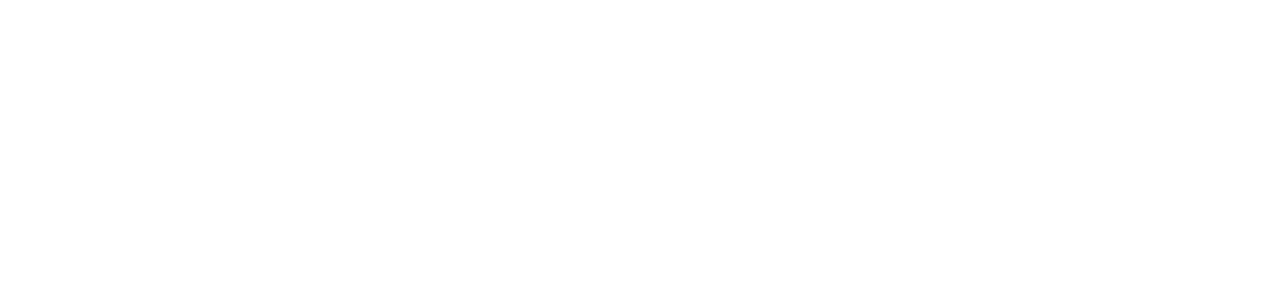
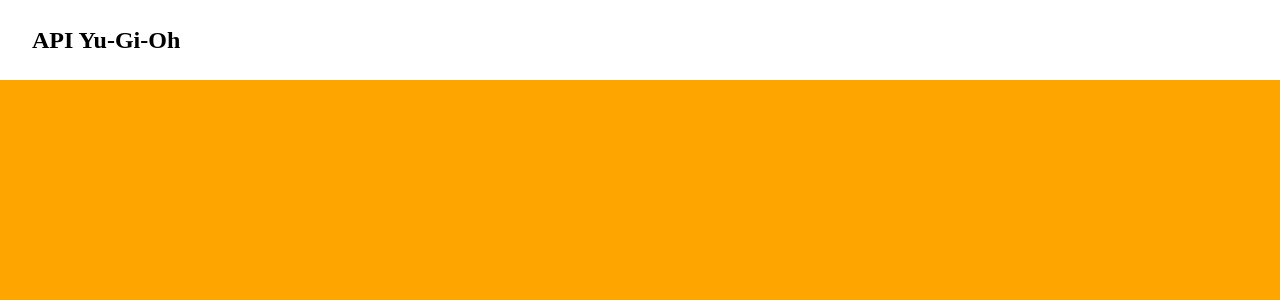
Before and after one commit to DanieleCascio-dev/vite-yu-gi-oh, a Vue app: page / in a window 1280 px wide. Shown: the top 300 px of the page. Built offline with nearby package versions, Linux system fonts and the light colour scheme.

Commit message:
add: AppHeader

```diff
--- a/src/App.vue
+++ b/src/App.vue
@@ -1,5 +1,14 @@
-<script></script>
+<script>
+import AppHeader from "./components/AppHeader.vue";
+export default {
+  components: { AppHeader },
+};
+</script>
 
-<template></template>
+<template>
+  <AppHeader />
+</template>
 
-<style scoped></style>
+<style lang="scss">
+@use "./style/general.scss";
+</style>
--- /dev/null
+++ b/src/components/AppHeader.vue
@@ -0,0 +1,27 @@
+<script></script>
+
+<template>
+  <header>
+    <div class="header-top">
+      <div class="logo">
+        <img src="" alt="" />
+      </div>
+      <h2>API Yu-Gi-Oh</h2>
+    </div>
+  </header>
+</template>
+
+<style scoped lang="scss">
+header {
+  height: 80px;
+  background-color: white;
+
+  .header-top {
+    height: 100%;
+    display: flex;
+    justify-content: flex-start;
+    align-items: center;
+    padding: 0 2rem;
+  }
+}
+</style>
--- a/src/style/general.scss
+++ b/src/style/general.scss
@@ -0,0 +1,9 @@
+* {
+  margin: 0;
+  padding: 0;
+  box-sizing: border-box;
+}
+
+body {
+  background-color: orange;
+}
```
